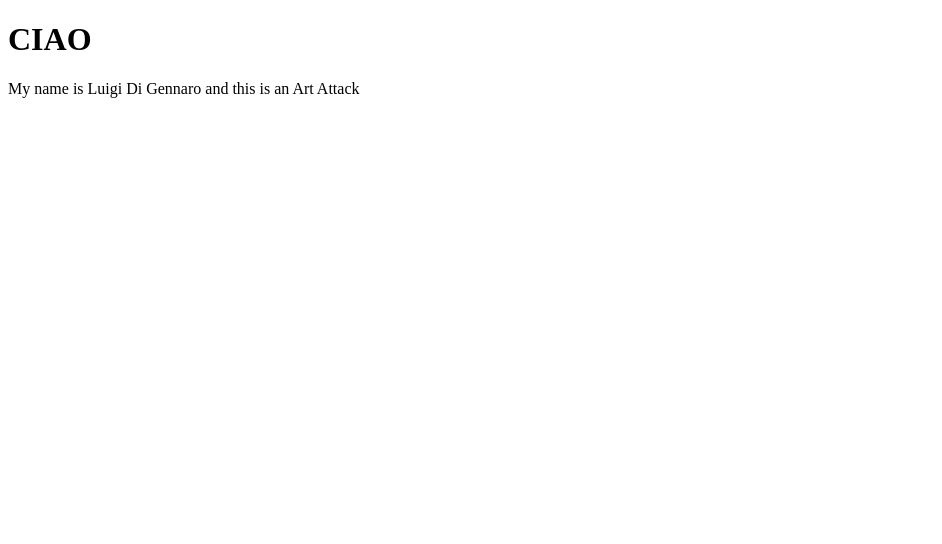
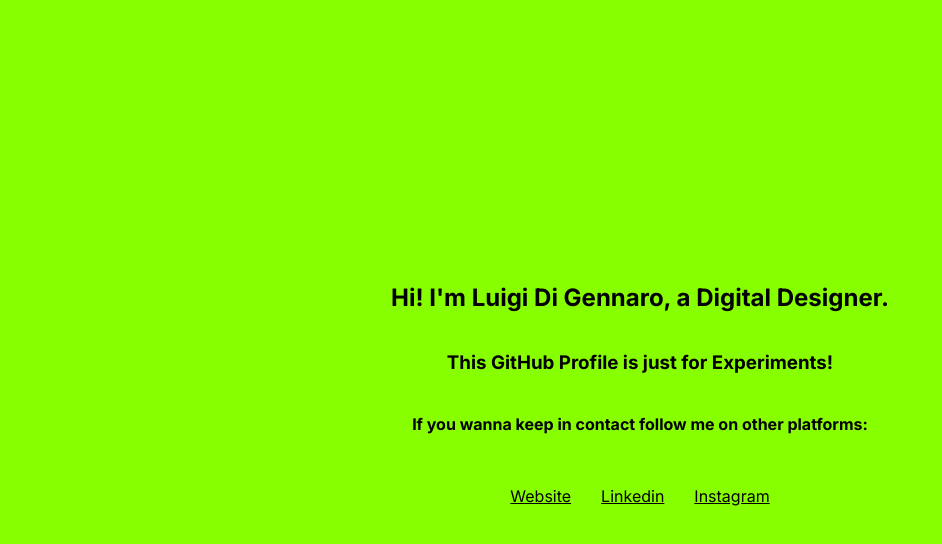
Before and after one commit to LuigiDige/LuigiDige.github.io, a plain HTML site: page index.html in a window 1280 px wide. Shown: the whole page, without its empty margins (0-942 px from the left). Drawn offline with Linux system fonts and the light colour scheme.

Commit message:
Update index.html

```diff
--- a/index.html
+++ b/index.html
@@ -1,10 +1,59 @@
 <!DOCTYPE html>
-<html>
+<html lang="en">
+<head>
+    <meta charset="UTF-8">
+    <meta name="viewport" content="width=device-width, initial-scale=1.0">
+    <title>Luigi Di Gennaro | Designer</title>
+    <meta name="description" content="Hi! I'm Luigi Di Gennaro, a Digital Designer. If you wanna keep in contact follow me on other platforms.">
+    <style>
+        @import url('https://fonts.googleapis.com/css2?family=Inter:wght@400;700&display=swap');
+        body{
+            font-family: 'Inter', sans-serif;
+            background-color: #88ff00;
+            color: black;
+            margin: 0;
+            padding: 0;
+            overflow: hidden;
+        }
+
+        section{
+            display: flex;
+            width: 100vw;
+            height: 100vh;
+            flex-direction: column;
+            align-items: center;
+            justify-content: center;
+        }
+
+        ul {
+            list-style-type: none;
+            display: inline-flex;
+            padding: 0;
+        }
+        li {
+            padding: 15px;
+        }
+        a{
+            color: black;
+        }
+    </style>
+</head>
 <body>
-
-<h1>CIAO</h1>
-
-<p>My name is Luigi Di Gennaro and this is an Art Attack</p>
-
+    <section>
+        <h1>
+            Hi! I'm Luigi Di Gennaro, a Digital Designer.
+        </h1>
+        <h3>
+            This GitHub Profile is just for Experiments!
+        </h3>
+        <h4>
+            If you wanna keep in contact follow me on other platforms:
+        </h4>
+        <ul>
+            <li><a href="https://www.luigggi.com/">Website</a></li>
+            <li><a href="https://www.linkedin.com/in/luigi-di-gennaro/">Linkedin</a></li>
+            <li><a href="https://www.instagram.com/luigidigennar.o/">Instagram</a></li>
+        </ul>
+    </section>
 </body>
 </html>
```
